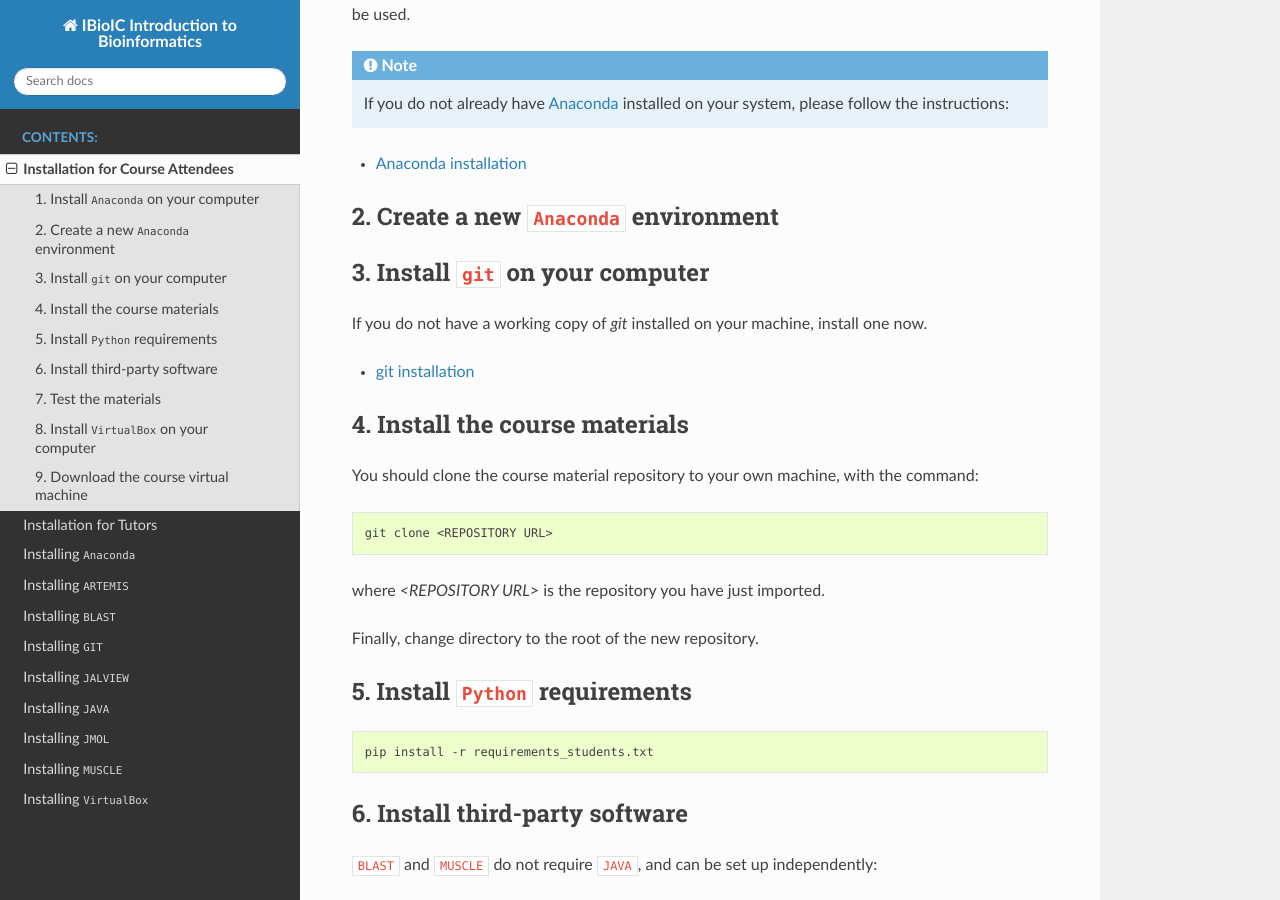
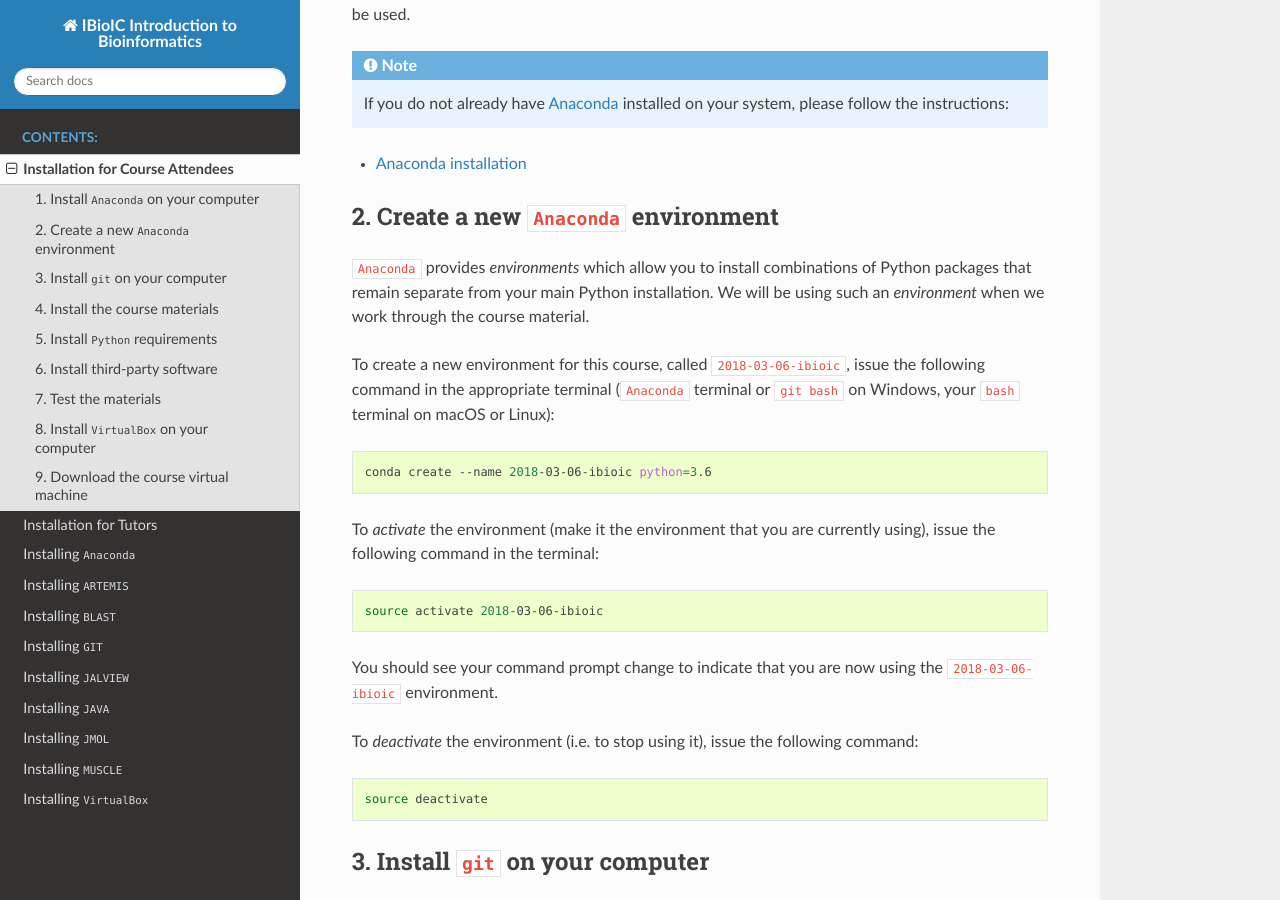
Before and after one commit to widdowquinn/2018-03-06-ibioic, a Sphinx documentation site: the page built from docs/installation_attendees.rst, in a window 1280 px wide and 900 px high, scrolled down 1111 px. Built offline with Sphinx 7.4.7 and the Read the Docs theme 2.0.0, drawn with Linux system fonts in a browser that asks for light colours.

Commit message:
add anaconda environment creation to attendee instructions

```diff
--- a/docs/installation_attendees.rst
+++ b/docs/installation_attendees.rst
@@ -57,6 +57,36 @@
 ========================================
 2. Create a new ``Anaconda`` environment
 ========================================
+
+``Anaconda`` provides *environments* which allow you to install combinations of Python packages that
+remain separate from your main Python installation. We will be using such an *environment* when we
+work through the course material.
+
+To create a new environment for this course, called ``2018-03-06-ibioic``, issue the following command
+in the appropriate terminal (``Anaconda`` terminal or ``git bash`` on Windows, your ``bash`` terminal
+on macOS or Linux):
+
+.. code-block:: bash
+
+    conda create --name 2018-03-06-ibioic python=3.6
+
+To *activate* the environment (make it the environment that you are currently using), issue the following
+command in the terminal:
+
+.. code-block:: bash
+
+    source activate 2018-03-06-ibioic
+
+You should see your command prompt change to indicate that you are now using the ``2018-03-06-ibioic``
+environment.
+
+To *deactivate* the environment (i.e. to stop using it), issue the following command:
+
+.. code-block:: bash
+
+    source deactivate
+
+
 
 
 ===================================
```
